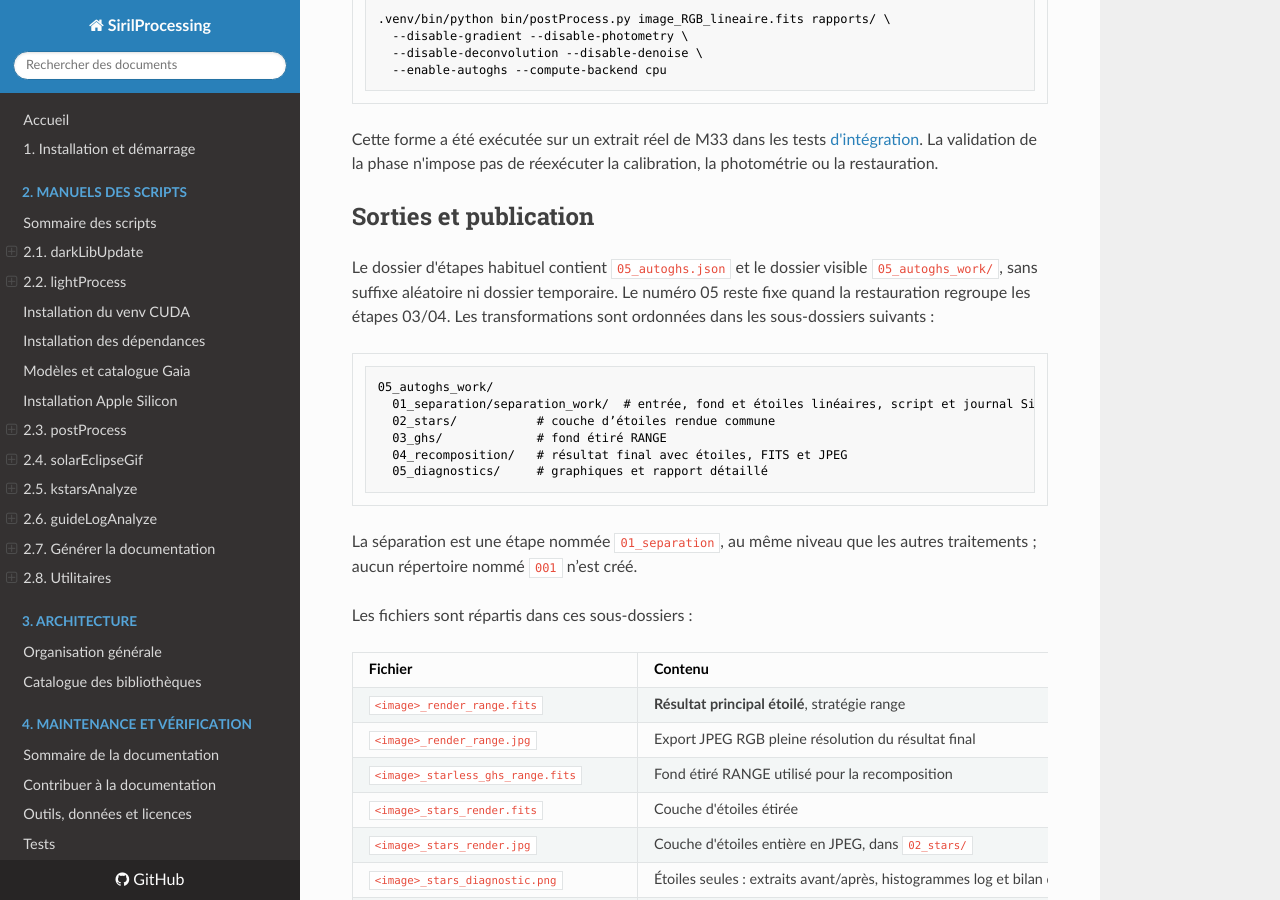
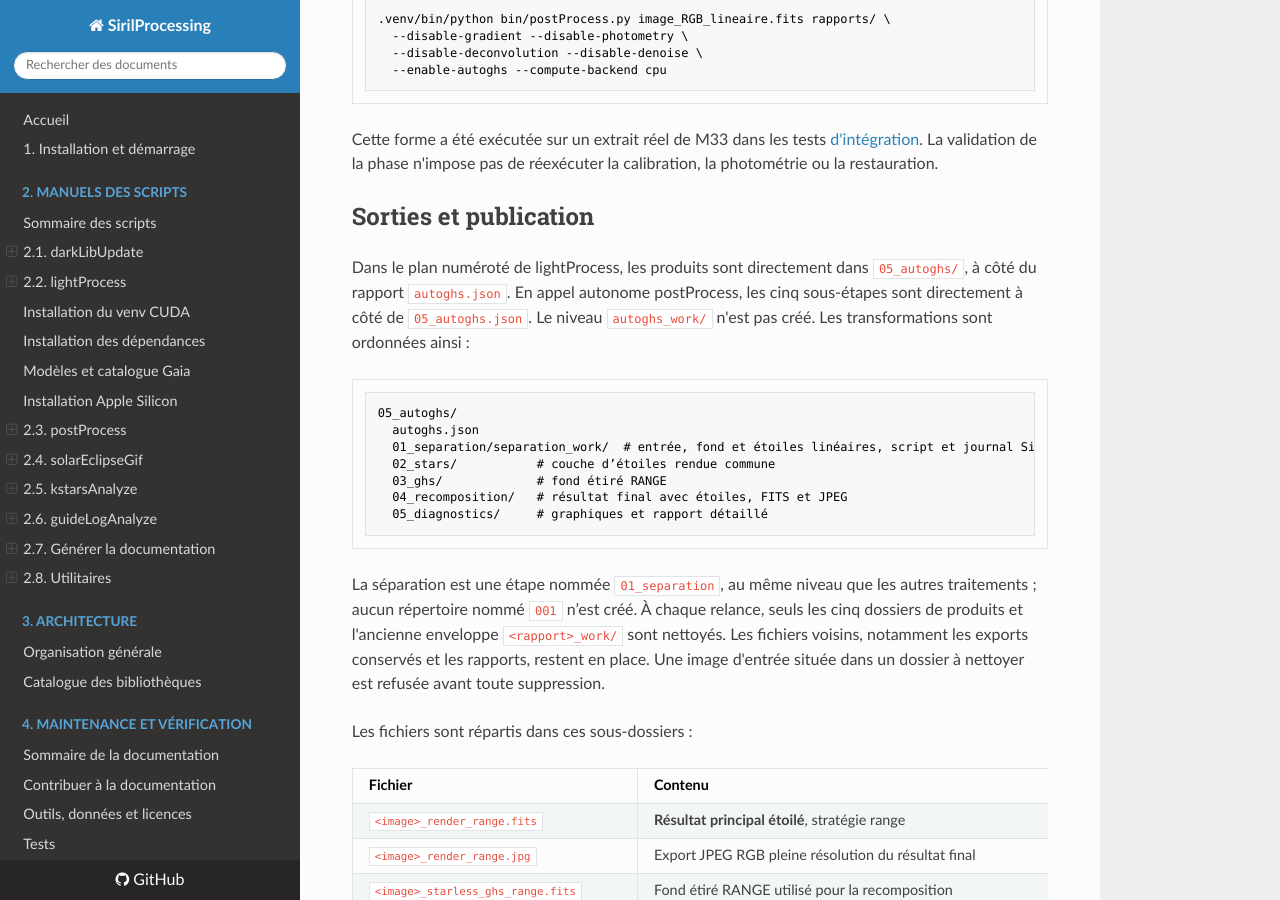
Before and after one commit to dgedgedge/SirilProcessing, an MkDocs documentation site: the page built from docs/scripts/postProcess/auto-ghs.md, in a window 1280 px wide and 900 px high, scrolled down 1873 px. Built offline with MkDocs 1.6.1, drawn with Linux system fonts in a browser that asks for light colours.

Commit message:
Flatten AutoGHS outputs and remove obsolete report legend
Place AutoGHS stages beside their report and clean only owned products while preserving neighboring files and protecting input images.

Remove the generic PASS/FAIL reminder, retain table legends, and update documentation and regression tests.

````diff
--- a/docs/scripts/postProcess/auto-ghs.md
+++ b/docs/scripts/postProcess/auto-ghs.md
@@ -89,13 +89,14 @@ de réexécuter la calibration, la photométrie ou la restauration.
 
 ## Sorties et publication
 
-Le dossier d'étapes habituel contient `05_autoghs.json` et le dossier visible
-`05_autoghs_work/`, sans suffixe aléatoire ni dossier temporaire. Le numéro 05
-reste fixe quand la restauration regroupe les étapes 03/04. Les transformations
-sont ordonnées dans les sous-dossiers suivants :
+Dans le plan numéroté de lightProcess, les produits sont directement dans
+`05_autoghs/`, à côté du rapport `autoghs.json`. En appel autonome postProcess,
+les cinq sous-étapes sont directement à côté de `05_autoghs.json`. Le niveau
+`autoghs_work/` n'est pas créé. Les transformations sont ordonnées ainsi :
 
 ```text
-05_autoghs_work/
+05_autoghs/
+  autoghs.json
   01_separation/separation_work/  # entrée, fond et étoiles linéaires, script et journal Siril
   02_stars/           # couche d’étoiles rendue commune
   03_ghs/             # fond étiré RANGE
@@ -105,6 +106,10 @@ sont ordonnées dans les sous-dossiers suivants :
 
 La séparation est une étape nommée `01_separation`, au même niveau que
 les autres traitements ; aucun répertoire nommé `001` n’est créé.
+À chaque relance, seuls les cinq dossiers de produits et l'ancienne enveloppe
+`<rapport>_work/` sont nettoyés. Les fichiers voisins, notamment les exports
+conservés et les rapports, restent en place. Une image d'entrée située dans
+un dossier à nettoyer est refusée avant toute suppression.
 
 Les fichiers sont répartis dans ces sous-dossiers :
 
````
Also changed, not shown: docs/scripts/lightProcess/html-reports.md (+2 -1 lines), docs/scripts/lightProcess/output-layout.md (+8 -2 lines), docs/scripts/postProcess/README.md (+13 -13 lines), docs/scripts/postProcess/star-rendering.md (+1 -1 lines), 6 other files.
